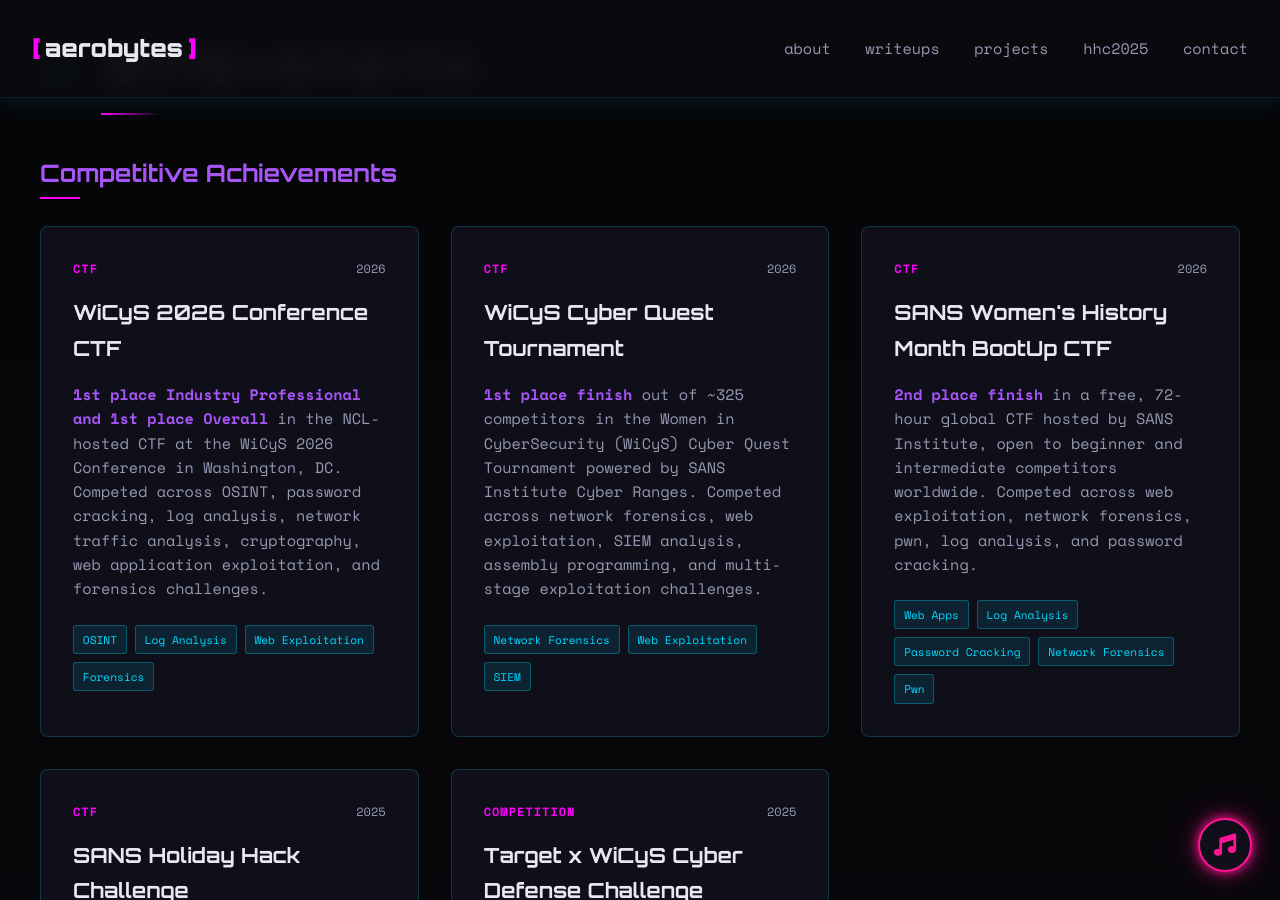
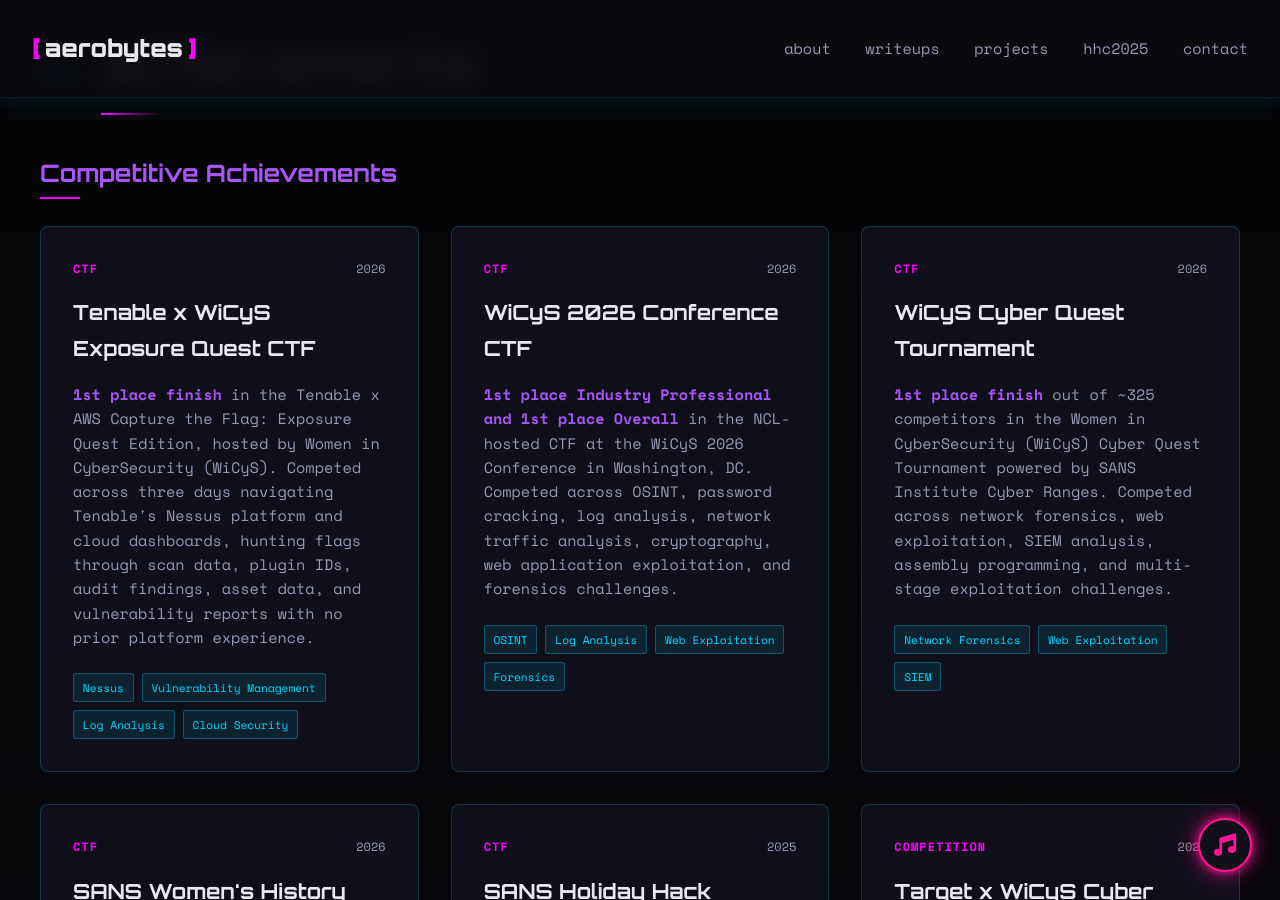
Before and after one commit to Aeronique/aerobytes-site, a Jekyll site: the page built from about.html, in a window 1280 px wide and 900 px high, scrolled down 1163 px. Built offline with Jekyll 4.4.1, drawn with Linux system fonts in a browser that asks for light colours.

Commit message:
Update about.html

```diff
--- a/about.html
+++ b/about.html
@@ -56,6 +56,20 @@
 
         <h3 class="subsection-title">Competitive Achievements</h3>
         <div class="work-grid">
+		<div class="project-card">
+			<div class="card-header">
+				<span class="card-tag">CTF</span>
+				<span class="card-date">2026</span>
+			</div>
+			<h3 class="card-title">Tenable x WiCyS Exposure Quest CTF</h3>
+			<p class="card-description"><strong>1st place finish</strong> in the Tenable x AWS Capture the Flag: Exposure Quest Edition, hosted by Women in CyberSecurity (WiCyS). Competed across three days navigating Tenable's Nessus platform and cloud dashboards, hunting flags through scan data, plugin IDs, audit findings, asset data, and vulnerability reports with no prior platform experience.</p>
+			<div class="card-tags">
+				<span class="tag">Nessus</span>
+				<span class="tag">Vulnerability Management</span>
+				<span class="tag">Log Analysis</span>
+				<span class="tag">Cloud Security</span>
+			</div>
+		</div>
             <div class="project-card">
                 <div class="card-header">
                     <span class="card-tag">CTF</span>
```
